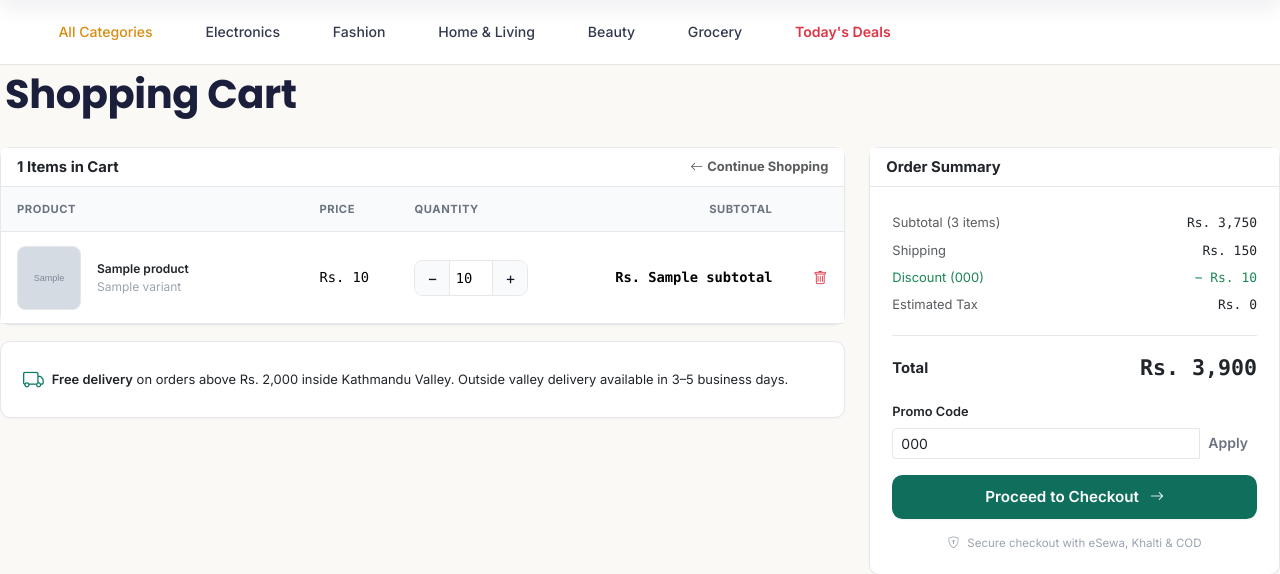
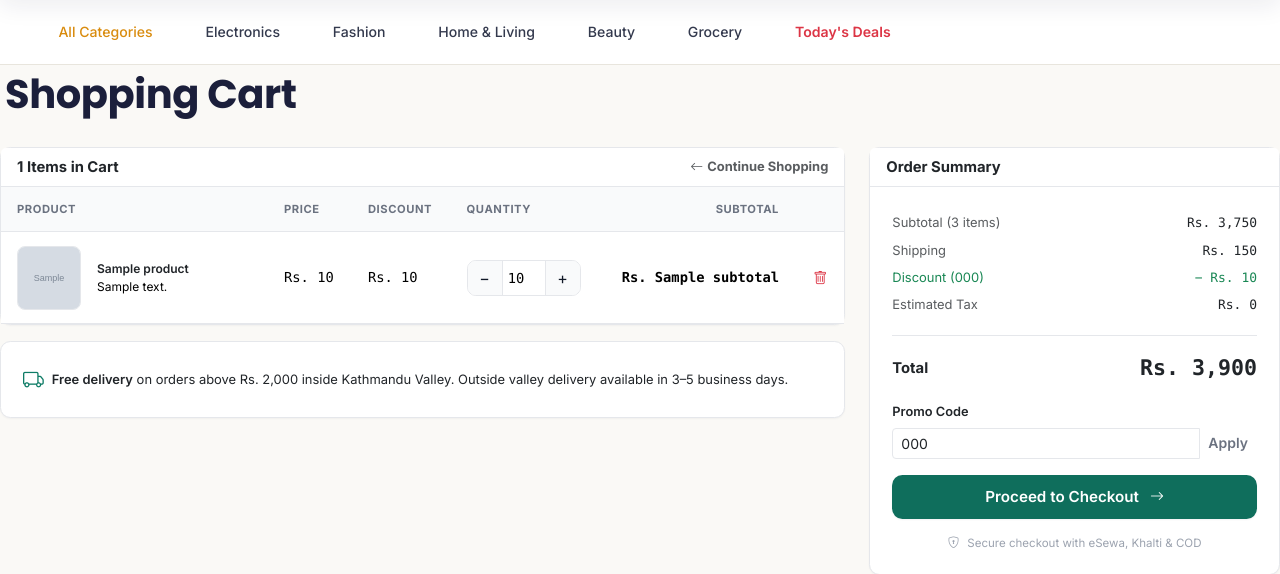
Before and after one commit to Sujan-321/vendor_management_system, a Django app: template customer/templates/cart/cart.html in a window 1280 px wide. Shown: the part 92-666 px from the top of the page. Run offline with Django 5.2, Linux system fonts and the light colour scheme; the template is opened without the code that fills it: most values are stand-ins (such as "Sample title", 1, 10 or a date in 2020); grey boxes marked "Sample" are stand-in pictures; some libraries are stand-ins or nearby versions.

Commit message:
user can add item in the cart it show the real price with discount and user also update the quantity of the cart item by adding + icon and remove quantity by placing - icon in the cart.

```diff
--- a/customer/templates/cart/cart.html
+++ b/customer/templates/cart/cart.html
@@ -23,7 +23,7 @@
       <div class="table-responsive">
         <table class="table mb-0 align-middle">
           <thead>
-            <tr><th>Product</th><th>Price</th><th>Quantity</th><th class="text-end">Subtotal</th><th></th></tr>
+            <tr><th>Product</th><th>Price</th><th>Discount</th><th>Quantity</th><th class="text-end">Subtotal</th><th></th></tr>
           </thead>
           <tbody>
             {% for item in cart_items %}
@@ -33,18 +33,19 @@
                   {% if item.product.image %}<img src="{{ item.product.image.url }}" class="thumb-ph" style="width:64px;height:64px;" alt="">{% else %}<span class="thumb-ph" style="width:64px;height:64px;"><i class="bi bi-image"></i></span>{% endif %}
                   <div>
                     <a href="{% url 'customer:product_detail' item.product.id %}" class="fw-semibold small text-dark d-block">{{ item.product.name }}</a>
-                    <div class="text-muted-2" style="font-size:.75rem;">{{ item.variant|default:"" }}</div>
+                    <div class="text-muted-1" style="font-size:.75rem;">{{ item.product.description|truncatechars:30 }}</div>
                   </div>
                 </div>
               </td>
               <td class="font-mono">Rs. {{ item.product.price }}</td>
+              <td class="font-mono">Rs. {{ item.product.discount_price }}</td>
               <td>
                 <form method="post" action="{% url 'customer:cart' %}">
                   {% csrf_token %}
                   <input type="hidden" name="item_id" value="{{ item.id }}">
                   <div class="qty-stepper">
                     <button type="button" class="qty-minus">−</button>
-                    <input type="number" name="quantity" value="{{ item.quantity }}" min="1">
+                    <input type="number" name="quantity" value="{{ item.quantity }}" min="1" onchange="this.form.submit()">
                     <button type="button" class="qty-plus">+</button>
                   </div>
                 </form>
@@ -84,5 +85,25 @@
     {% include 'cart/cart_summary.html' %}
   </div>
 </div>
+
+<script>
+  document.querySelectorAll(".qty-plus").forEach(button => {
+    button.addEventListener("click", function () {
+        const input = this.previousElementSibling;
+        input.value = parseInt(input.value) + 1;
+        input.form.submit();
+    });
+});
+
+document.querySelectorAll(".qty-minus").forEach(button => {
+    button.addEventListener("click", function () {
+        const input = this.nextElementSibling;
+        if (parseInt(input.value) > 1) {
+            input.value = parseInt(input.value) - 1;
+        }
+        input.form.submit();
+    });
+});
+</script>
 {% endif %}
 {% endblock %}
```
Also changed, not shown: 1 other file.
